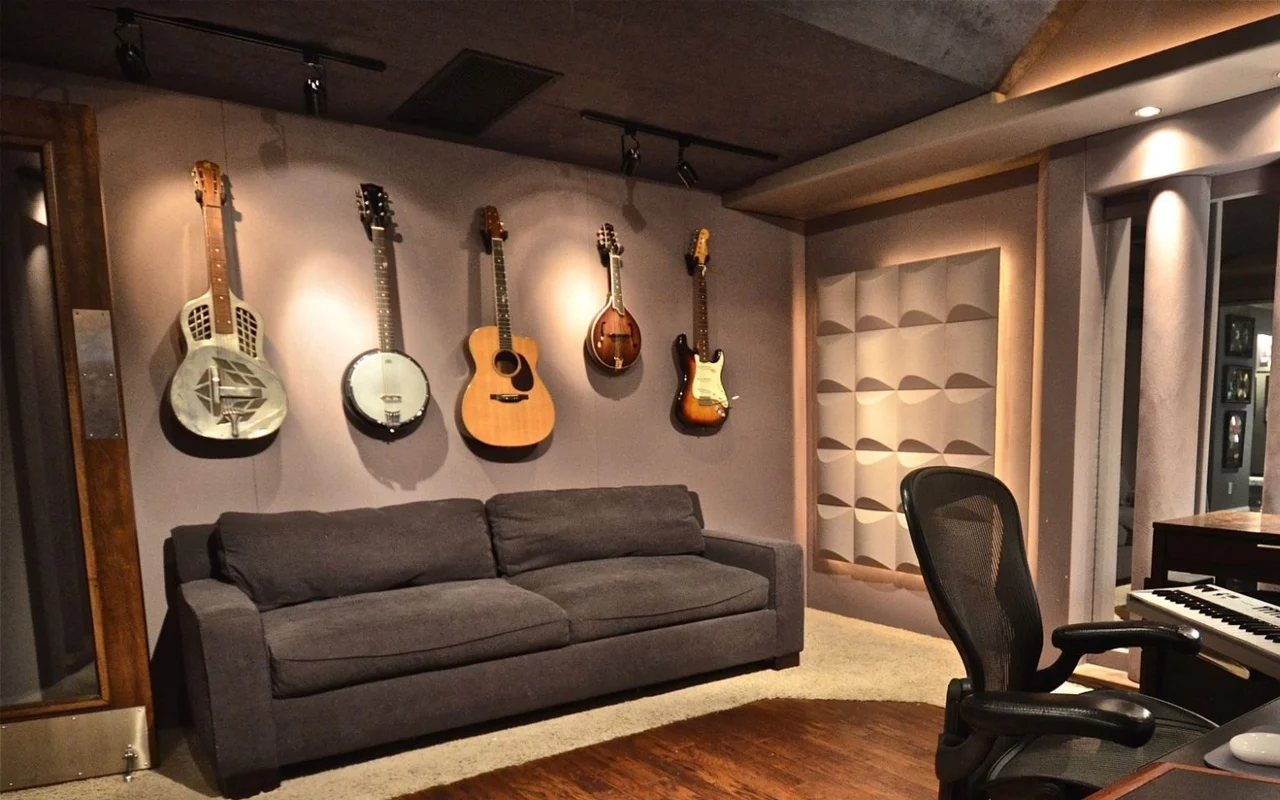
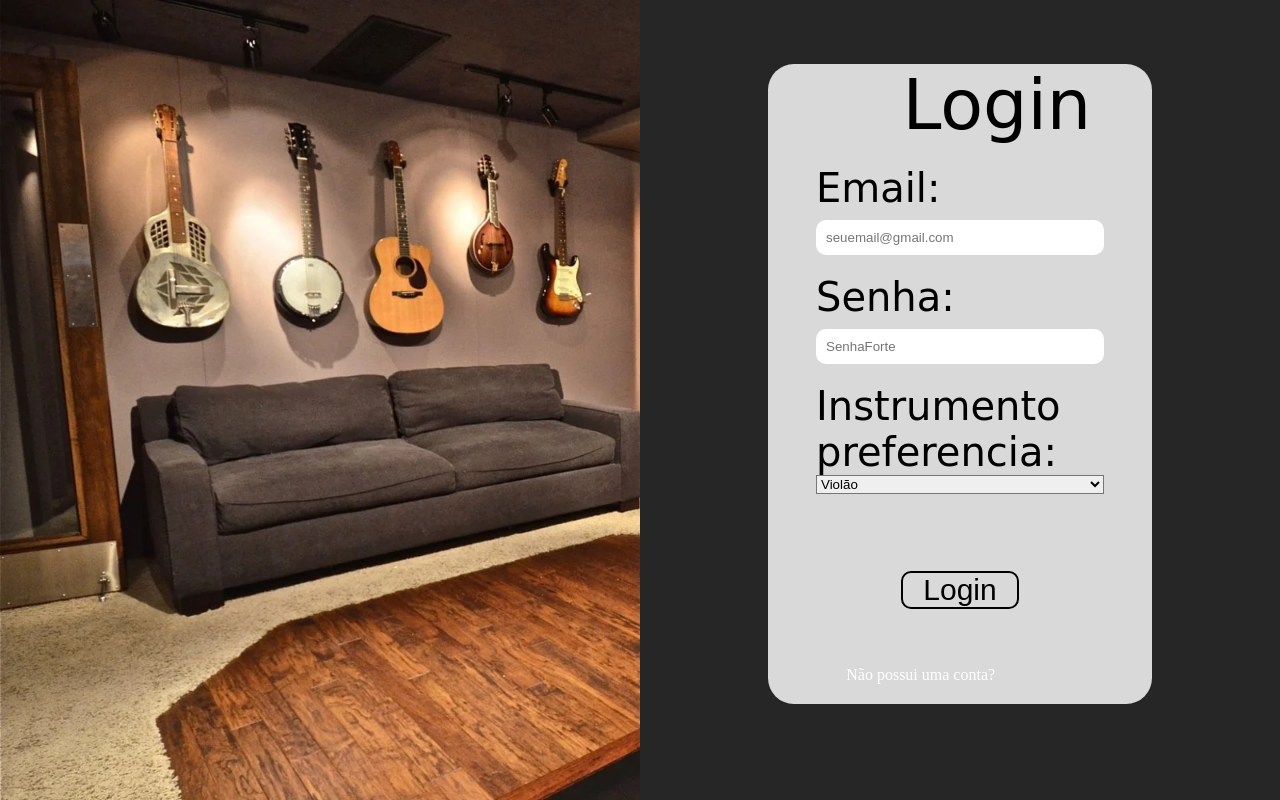
Before and after one commit to Rian04CCO/Projeto-individual_Instrumentos, a plain HTML site: page site/login.html in a window 1280 px wide. Drawn offline with Linux system fonts and the light colour scheme; a web font is replaced by a local one.

Commit message:
login, cadastro e dash

```diff
--- a/individual/css/acesso.css
+++ b/individual/css/acesso.css
@@ -1,10 +1,106 @@
 * {
     margin: 0;
     padding: 0;
-    height: 100px;
-    background-image: url('../src/estudio.webp');
-    background-size: cover; /* Redimensiona a imagem para cobrir toda a área */
-    background-position: center; /* Centraliza a imagem na tela */
-    background-repeat: no-repeat; /* Evita a repetição da imagem */
+    background-size: cover;
+    background-position: center;
     background-attachment: fixed;
 }
+
+.conteiner {
+    display: flex;
+    float: right;
+    height: 100vh;
+    width: 50%;
+    background-color: #262626;
+    z-index: 999;
+}
+
+.acesso{
+    background-color: #d9d9d9;
+    width: 60%;
+    height: 80%;
+    margin-left: 20%;
+    margin-top: 10%;
+    border-radius: 26px;
+}
+
+.login span {
+    width: 100%;
+    font-family: "Kapakana", cursive;
+    font-size: 70px;
+    margin-left: 35%;
+}
+
+.inputs input{
+    border: 0;
+    outline: none;
+    margin-top: 3%;
+    padding: 10px;
+    border-radius: 10px ;
+}
+
+.inputs {
+    display: flex;
+    flex-direction: column;
+    align-items: center;
+}
+
+.inputs label{
+    margin-top: 5%;
+    display: flex;
+    flex-direction: column;
+    width: 75%;
+    justify-content: space-between;
+}
+
+.inputs button{
+    border: 0;
+    outline: none;
+    margin-top: 20%;
+    font-size: 30px;
+    background-color: transparent;
+    border: solid #000;
+    border-radius: 10px;
+    padding: 0 20px;
+    border-width: 2px;
+    cursor: pointer;
+}
+
+.inputs span{
+    font-family: "Kapakana", cursive;
+    font-size: 40px;
+}
+
+.outros-links {
+    margin-top: 15%;
+    text-align: center;
+    padding-bottom: 2vh;
+}
+
+.outros-links a {
+    color: #ffff;
+    text-decoration: none;
+}
+
+.outros-links a>span {
+    color: #d9d9d9;
+    font-weight: 500;
+}
+
+/* Cadastro tela */
+
+
+.conteiner2 {
+    display: flex;
+    height: 100vh;
+    width: 50%;
+    background-color: #262626;
+    z-index: 999;
+}
+
+.cadastro {
+    width: 100%;
+    font-family: "Kapakana", cursive;
+    font-size: 70px;
+    margin-left: 30%;
+}
--- a/individual/css/style.css
+++ b/individual/css/style.css
@@ -271,7 +271,7 @@ body, html{
 
 @keyframes slide {
     100% {
-        transform: translateX(-50%);
+        transform: translateX(-30%);
     }
 }
 
--- a/site/login.html
+++ b/site/login.html
@@ -3,9 +3,49 @@
 <head>
     <meta charset="UTF-8">
     <meta name="viewport" content="width=device-width, initial-scale=1.0">
-    <title>Document</title>
+    <link rel="icon" href="../individual/src/icon_monocomatico.png">
+    <link rel="stylesheet" href="../individual/css/acesso.css">
+    <style>
+        @import url('https://fonts.googleapis.com/css2?family=Kapakana:wght@300..400&display=swap');
+    </style>
+    <title>Login</title>
 </head>
 <body style="background-image: url('../individual/src/estudio.webp');">
 
+    <div class="conteiner">
+        <div class="acesso">
+            <div class="login">
+                <span>Login</span>
+            </div>
+
+            <div class="inputs">
+                <label>
+                   <span>Email:</span>
+                    <input type="text" placeholder="seuemail@gmail.com" id="ipt_email">
+                </label>
+                <label>
+                    <span>Senha:</span>
+                    <input type="password" placeholder="SenhaForte" id="ipt_senha">
+                </label>
+                <label>
+                    <span>Instrumento preferencia:</span>
+                    <select name="" id="instrumentos">
+                        <option value="violao">Violão</option>
+                        <option value="guitarra">Guitarra</option>
+                        <option value="baixo">Baixo</option>
+                    </select>
+                </label>
+                <button onclick="validar()" class="bt-login">Login</button>
+            </div>
+            <div class="outros-links">
+                <p><a href="./cadastro.html">Não possui uma conta? <span>Cadastre-se</span></a></p>
+            </div>
+        </div>
+    </div>
+
 </body>
 </html>
+
+<script>
+
+</script>
```
Also changed, not shown: site/Index.html (+7 -1 lines), site/cadastro.html (+47 -1 lines), site/dash.html (added, +145 -0 lines).
